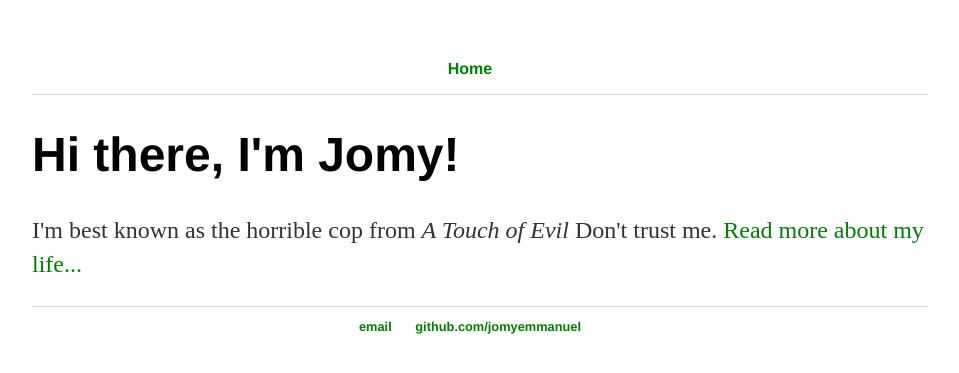
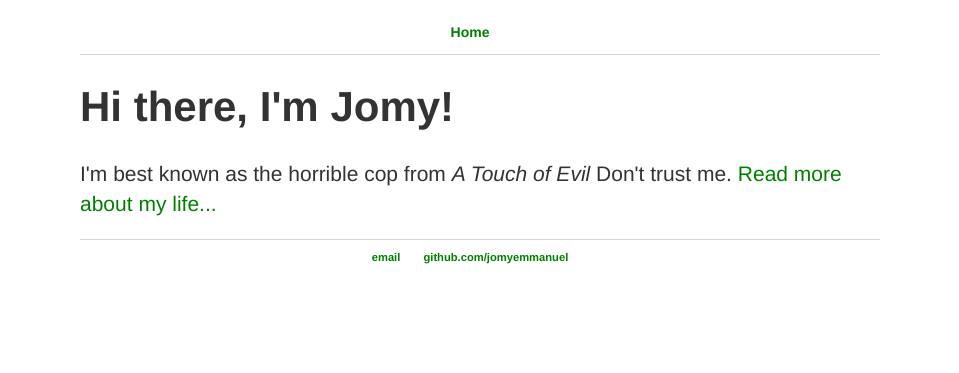
Before and after one commit to jomyemmanuel/jomyemmanuel.github.io, a Jekyll site: the page built from index.html, in a window 1280 px wide. Shown: the top 373 px of the page, without its empty margins (160-1119 px from the left). Built offline with Jekyll 4.4.1, drawn with Linux system fonts in a browser that asks for light colours.

Commit message:
Update main.css

```diff
--- a/css/main.css
+++ b/css/main.css
@@ -1,6 +1,12 @@
 body {
-    margin: 60px auto;
-    width: 70%;
+    position: relative;
+    font-family: Helvetica, Arial, sans-serif;
+    font-size: 14px;
+
+    width: 800px;
+    margin: 0 auto;
+    padding: 10px;
+    color: #333;
 }
 nav ul, footer ul {
     font-family:'Helvetica', 'Arial', 'Sans-Serif';
```
